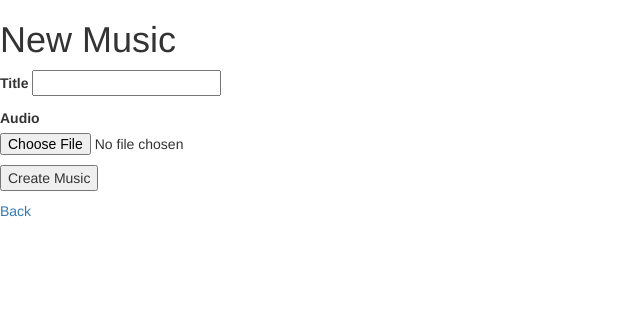
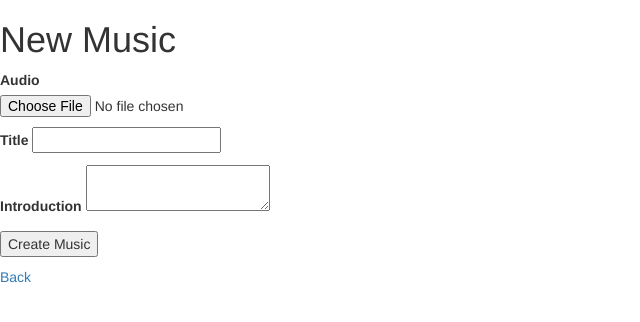
Before and after one commit to hgfrtg/pftest, a Rails app: page /musics/new in a window 1280 px wide. Shown: the top 322 px of the page, without its empty margins (0-640 px from the left). Run offline with Rails 7, Linux system fonts and the light colour scheme; style sheets or scripts are compiled from the project's sources; some libraries are stand-ins or nearby versions.

Commit message:
紹介文・投稿日表示

```diff
--- a/app/controllers/musics_controller.rb
+++ b/app/controllers/musics_controller.rb
@@ -69,6 +69,6 @@ class MusicsController < ApplicationController
 
     # Never trust parameters from the scary internet, only allow the white list through.
     def music_params
-      params.require(:music).permit(:title, :audio)
+      params.require(:music).permit(:title, :audio, :introduction)
     end
 end
--- a/app/views/musics/_form.html.erb
+++ b/app/views/musics/_form.html.erb
@@ -12,13 +12,18 @@
   <% end %>
 
   <div class="field">
+    <%= form.label :audio %>
+    <%= form.file_field :audio ,accept:'audio/mp3' %>
+  </div>
+
+  <div class="field">
     <%= form.label :title %>
     <%= form.text_field :title %>
   </div>
 
   <div class="field">
-    <%= form.label :audio %>
-    <%= form.file_field :audio ,accept:'audio/mp3' %>
+    <%= form.label :introduction %>
+    <%= form.text_area :introduction %>
   </div>
 
   <div class="actions">
--- a/app/views/musics/index.html.erb
+++ b/app/views/musics/index.html.erb
@@ -7,6 +7,8 @@
     <tr>
       <th>Title</th>
       <th>Audio</th>
+      <th>introduction</th>
+      <th>投稿日時</th>
       <th colspan="3"></th>
     </tr>
   </thead>
@@ -16,6 +18,8 @@
       <tr>
         <td><%= music.title %></td>
         <td><%= audio_tag music.audio %></td>
+        <td><%= music.introduction %></td>
+        <td><%= music.created_at.to_s(:datetime_jp) %></td>
         <td><%= link_to 'Show', music %></td>
         <td><%= link_to 'Edit', edit_music_path(music) %></td>
         <td><%= link_to 'Destroy', music, method: :delete, data: { confirm: 'Are you sure?' } %></td>
--- a/config/application.rb
+++ b/config/application.rb
@@ -15,5 +15,6 @@ module Pftest
     # Application configuration can go into files in config/initializers
     # -- all .rb files in that directory are automatically loaded after loading
     # the framework and any gems in your application.
+    config.time_zone = 'Tokyo'
   end
 end
--- /dev/null
+++ b/config/initializers/time_formats.rb
@@ -0,0 +1 @@
+Time::DATE_FORMATS[:datetime_jp] = '%Y年%m月%d日 %H時%M分'
--- a/db/migrate/20200107082905_create_musics.rb
+++ b/db/migrate/20200107082905_create_musics.rb
@@ -3,6 +3,7 @@ class CreateMusics < ActiveRecord::Migration[5.2]
     create_table :musics do |t|
       t.string :title
       t.string :audio
+      t.text :introduction
 
       t.timestamps
     end
```
Also changed, not shown: app/views/musics/show.html.erb (+11 -0 lines), Gemfile, Gemfile.lock, db/schema.rb, 1 other file.
